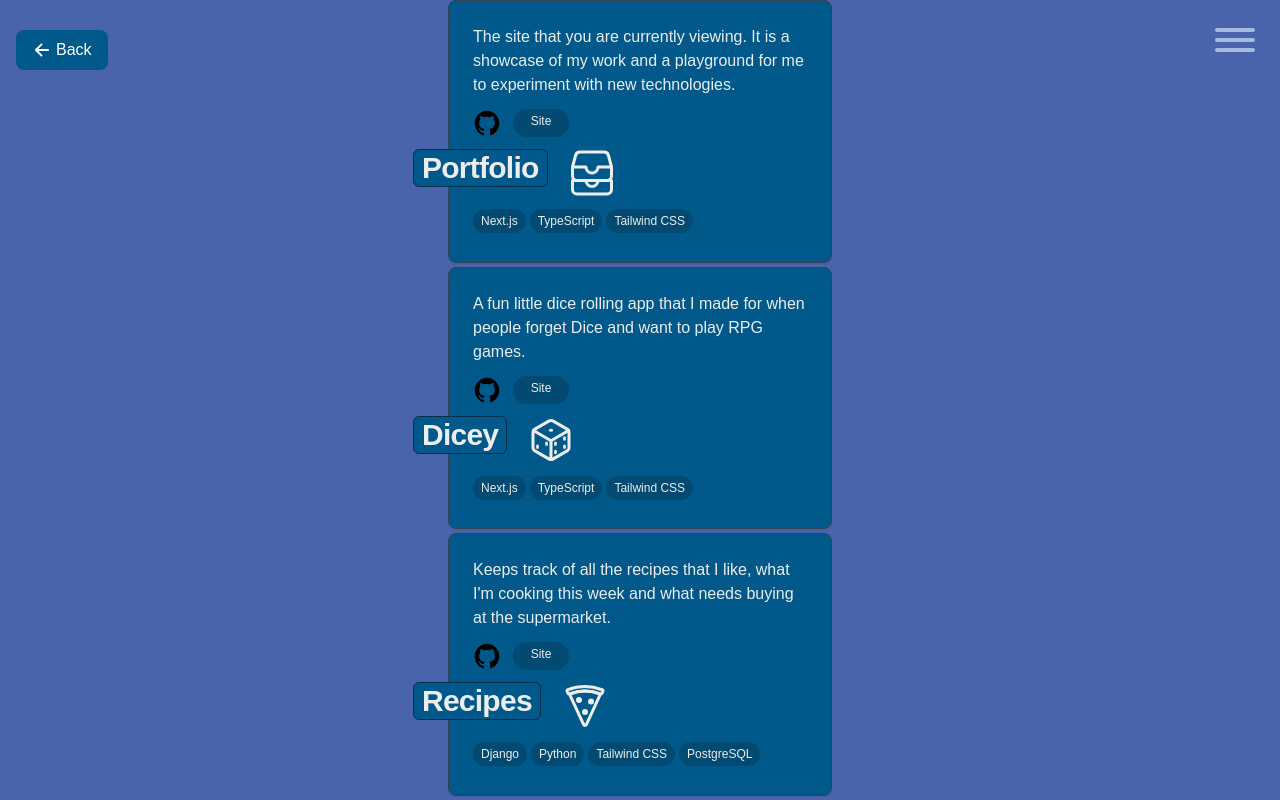
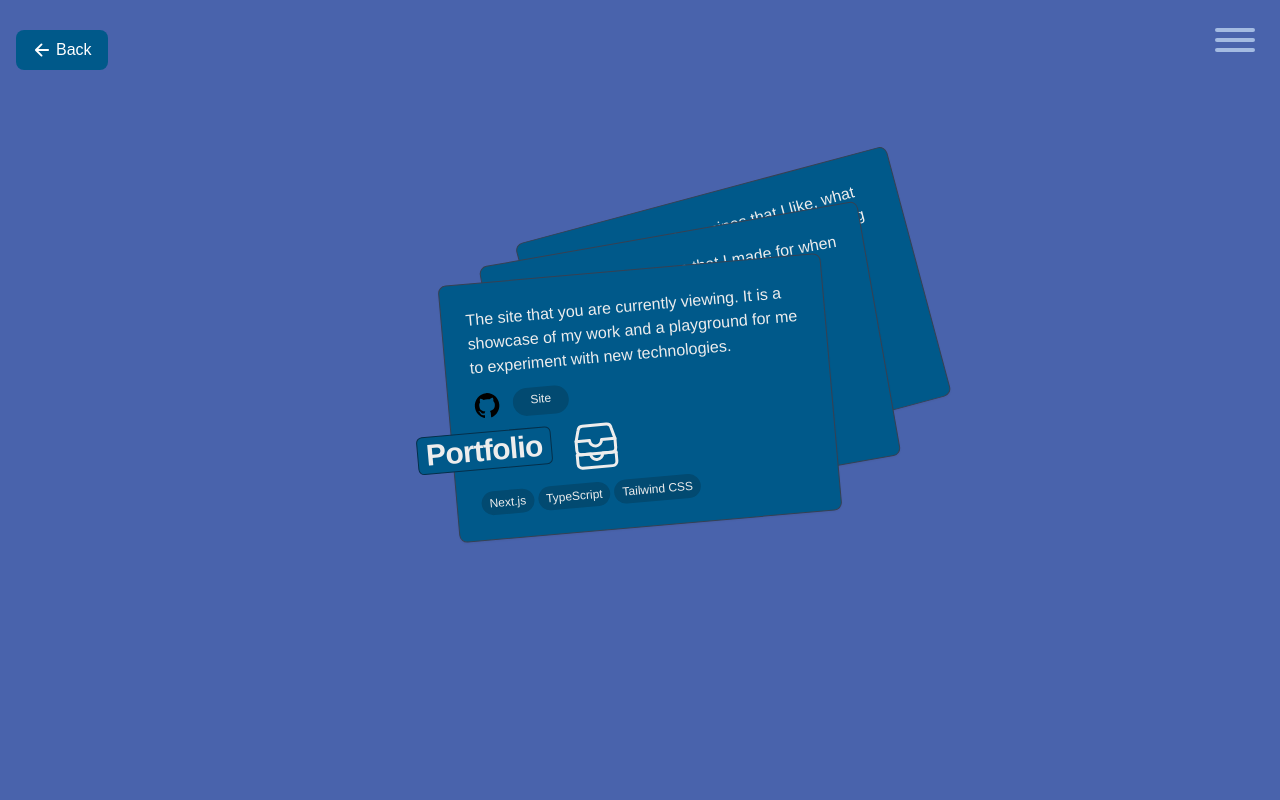
Before and after one commit to jetodd/portfolio, a Next.js app: page /code in a window 1280 px wide. Built offline with nearby package versions, Linux system fonts and the light colour scheme.

Commit message:
Stack that portfolio

```diff
--- a/src/app/code/page.tsx
+++ b/src/app/code/page.tsx
@@ -1,11 +1,41 @@
 import BackLink from "../components/BackLink/BackLink";
-import CodeItem from "../components/CodeItem/CodeItem";
+import CodeItem, { CodeItemProps } from "../components/CodeItem/CodeItem";
 import Dice from "../components/Icons/Dice";
 import Portfolio from "../components/Icons/Portfolio";
 import Recipes from "../components/Icons/Recipes";
 import Menu from "../components/Menu/Menu";
 
-import "./styles.module.css";
+import styles from "./styles.module.css";
+
+const items: CodeItemProps[] = [
+  {
+    title: "Portfolio",
+    githubRepo: "portfolio",
+    description:
+      "The site that you are currently viewing. It is a showcase of my work and a playground for me to experiment with new technologies.",
+    icon: <Portfolio />,
+    techStack: ["Next.js", "TypeScript", "Tailwind CSS"],
+    siteUrl: "/",
+  },
+  {
+    title: "Dicey",
+    githubRepo: "dicey",
+    description:
+      "A fun little dice rolling app that I made for when people forget Dice and want to play RPG games.",
+    icon: <Dice />,
+    techStack: ["Next.js", "TypeScript", "Tailwind CSS"],
+    siteUrl: "https://github.com/jetodd/dicey",
+  },
+  {
+    title: "Recipes",
+    githubRepo: "recipes",
+    description:
+      "Keeps track of all the recipes that I like, what I'm cooking this week and what needs buying at the supermarket.",
+    icon: <Recipes />,
+    techStack: ["Django", "Python", "Tailwind CSS", "PostgreSQL"],
+    siteUrl: "https://github.com/jetodd/recipes",
+  },
+]
 
 export default function Page() {
   return (
@@ -16,31 +46,11 @@ export default function Page() {
       <BackLink bgColor="sky-800" color="white" />
       <Menu currentPage="code" color="azure" />
       <section className="mx-auto -my-32 md:my-0 grid h-screen w-screen flex-col justify-center">
-        <CodeItem
-          title="Portfolio"
-          githubRepo="portfolio"
-          description="The site that you are currently viewing. It is a showcase of my work and a playground for me to experiment with new technologies."
-          icon={<Portfolio />}
-          techStack={["Next.js", "TypeScript", "Tailwind CSS"]}
-          siteUrl="/"
-        />
-        <CodeItem
-          title="Dicey"
-          githubRepo="dicey"
-          description="A fun little dice rolling app that I made for when people forget Dice and want to play RPG games."
-          icon={<Dice />}
-          techStack={["Next.js", "TypeScript", "Tailwind CSS"]}
-          siteUrl="https://github.com/jetodd/dicey"
-
-        />
-        <CodeItem
-          title="Recipes"
-          githubRepo="recipes"
-          description="Keeps track of all the recipes that I like, what I'm cooking this week and what needs buying at the supermarket."
-          icon={<Recipes />}
-          techStack={["Django", "Python", "Tailwind CSS", "PostgreSQL"]}
-          siteUrl="https://github.com/jetodd/recipes"
-        />
+        <div className={styles.stack}>
+          {items.map((item, index) => (
+            <CodeItem index={index} total={items.length} key={item.title} {...item} />
+          ))}
+        </div>
       </section>
     </main>
   );
--- a/src/app/code/styles.module.css
+++ b/src/app/code/styles.module.css
@@ -1,3 +1,9 @@
 body {
     background: var(--color-code);
 }
+
+.stack {
+    display: inline-grid;
+    place-items: center;
+    grid-template-areas: 'stack';
+}
--- a/src/app/components/CodeItem/CodeItem.tsx
+++ b/src/app/components/CodeItem/CodeItem.tsx
@@ -11,15 +11,25 @@ export type CodeItemProps = {
 };
 
 export default function CodeItem({
+  index,
+  total,
   title,
   icon,
   githubRepo,
   siteUrl,
   techStack,
   description,
-}: CodeItemProps) {
+}: CodeItemProps & { index: number, total: number }) {
+  console.log(index)
   return (
-    <div className="max-w-sm p-6 bg-sky-800 border rounded-lg shadow-xs border-gray-700 mb-1">
+    <div
+      className="grid [grid-area:stack] place-content-center max-w-sm p-6 bg-sky-800 border rounded-lg shadow-xs border-gray-700 mb-1"
+      style={{
+        marginLeft: `${index * 3}rem`,
+        zIndex: `${total - index}`,
+        transform: `rotate(-${(index + 1) * 5}deg) translateX(${index * 2}rem) translateY(-${index * 2}rem)`,
+      }}
+      >
       <p className="mb-3 font-normal text-gray-450">
         {description}
       </p>
```
